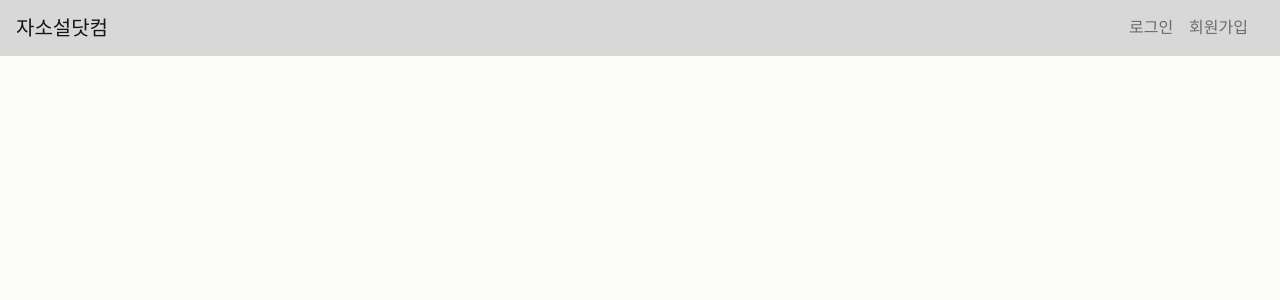
After one commit to MinchaeGwon/Jasoseol, a Django app: template main/templates/base.html in a window 1280 px wide. The commit adds this page. Shown: the top 300 px of the page. Run offline with Django 3.2, Linux system fonts and the light colour scheme; the template is opened without the code that fills it, so the values that code supplies are empty; some libraries are stand-ins or nearby versions; some web fonts are replaced.

Commit message:
add base.html

```diff
--- a/main/static/css/home.css
+++ b/main/static/css/home.css
@@ -1,8 +1,3 @@
-body {
-    margin: 0;
-    padding: 50px;
-}
-
 .make_jss, .all_jss {
     width: 200px;
     height: 300px;
--- /dev/null
+++ b/main/templates/base.html
@@ -0,0 +1,88 @@
+<!DOCTYPE html>
+<html lang="en">
+<head>
+    <meta charset="UTF-8">
+    <meta name="viewport" content="width=device-width, initial-scale=1.0">
+    <title>{% block title %}{% endblock %}</title>
+
+    <!-- Custom styles for this template -->
+    <link rel="canonical" href="https://getbootstrap.com/docs/4.4/examples/album/">
+    <link href="album.css" rel="stylesheet">
+
+    <!-- Bootstrap core CSS -->
+    <link href="/docs/4.4/dist/css/bootstrap.min.css" rel="stylesheet"
+        integrity="sha384-Vkoo8x4CGsO3+Hhxv8T/Q5PaXtkKtu6ug5TOeNV6gBiFeWPGFN9MuhOf23Q9Ifjh" crossorigin="anonymous">
+    <link rel="stylesheet" href="https://stackpath.bootstrapcdn.com/bootstrap/4.5.0/css/bootstrap.min.css"
+        integrity="sha384-9aIt2nRpC12Uk9gS9baDl411NQApFmC26EwAOH8WgZl5MYYxFfc+NcPb1dKGj7Sk" crossorigin="anonymous">
+
+    <!-- Favicons -->
+    <link rel="apple-touch-icon" href="/docs/4.4/assets/img/favicons/apple-touch-icon.png" sizes="180x180">
+    <link rel="icon" href="/docs/4.4/assets/img/favicons/favicon-32x32.png" sizes="32x32" type="image/png">
+    <link rel="icon" href="/docs/4.4/assets/img/favicons/favicon-16x16.png" sizes="16x16" type="image/png">
+    <link rel="manifest" href="/docs/4.4/assets/img/favicons/manifest.json">
+    <link rel="mask-icon" href="/docs/4.4/assets/img/favicons/safari-pinned-tab.svg" color="#563d7c">
+    <link rel="icon" href="/docs/4.4/assets/img/favicons/favicon.ico">
+    <meta name="msapplication-config" content="/docs/4.4/assets/img/favicons/browserconfig.xml">
+    <meta name="theme-color" content="#563d7c">
+
+    <!-- CSS Style -->
+    <link rel="stylesheet" href="{% block link %} {% endblock %}">
+
+    <style>
+        @font-face { font-family: 'DWImpactamin';
+            src: url('https://cdn.jsdelivr.net/gh/projectnoonnu/noonfonts_20-04@1.0/DWImpactamin.woff') format('woff');
+            font-weight: normal;
+            font-style: normal;
+        }
+
+        body {
+            background-color: #FBFBF7;
+        }
+    </style>
+
+</head>
+<body>
+    <header>
+        <nav class="navbar navbar-expand-lg navbar-light" style="background-color:#D8D8D8; font-family: 'DWImpactamin';">
+            <a class="navbar-brand" href="{% url 'home' %}">자소설닷컴</a>
+
+            <div class="collapse navbar-collapse" id="navbarSupportedContent">
+                <ul class="navbar-nav mr-auto">
+                    {% if user.is_authenticated %}
+                    <li class="nav-item active">
+                        <a class="nav-link" href="{% url 'create' %}">자기소개서 작성<span class="sr-only">(current)</span></a>
+                    </li>
+                    {% endif %}
+                </ul>
+            </div>
+
+            <div>
+                <ul class="navbar-nav mr-auto">
+                    {% if user.is_authenticated %}
+                    <span class="navbar-text" style="color: black;">
+                        안녕하세요 {{user}}님! &nbsp;
+                    </span>
+                    <li class="nav-item">
+                        <a class="nav-link" href="{% url 'logout' %}">로그아웃</a>
+                    </li>
+
+                    {% else %}
+                    <li class="nav-item">
+                        <a class="nav-link" href="{% url 'login' %}">로그인</a>
+                    </li>
+                    <li class="nav-item">
+                        <a class="nav-link" href="{% url 'signup' %}">회원가입&nbsp;&nbsp;</a>
+                    </li>
+                    {% endif %}
+                </ul>
+            </div>
+        </nav>
+    </header>
+
+    <main>
+        {% block content %}
+
+        {% endblock %}
+    </main>
+</body>
+</html>
```
Also changed, not shown: main/templates/home.html (+13 -34 lines).
